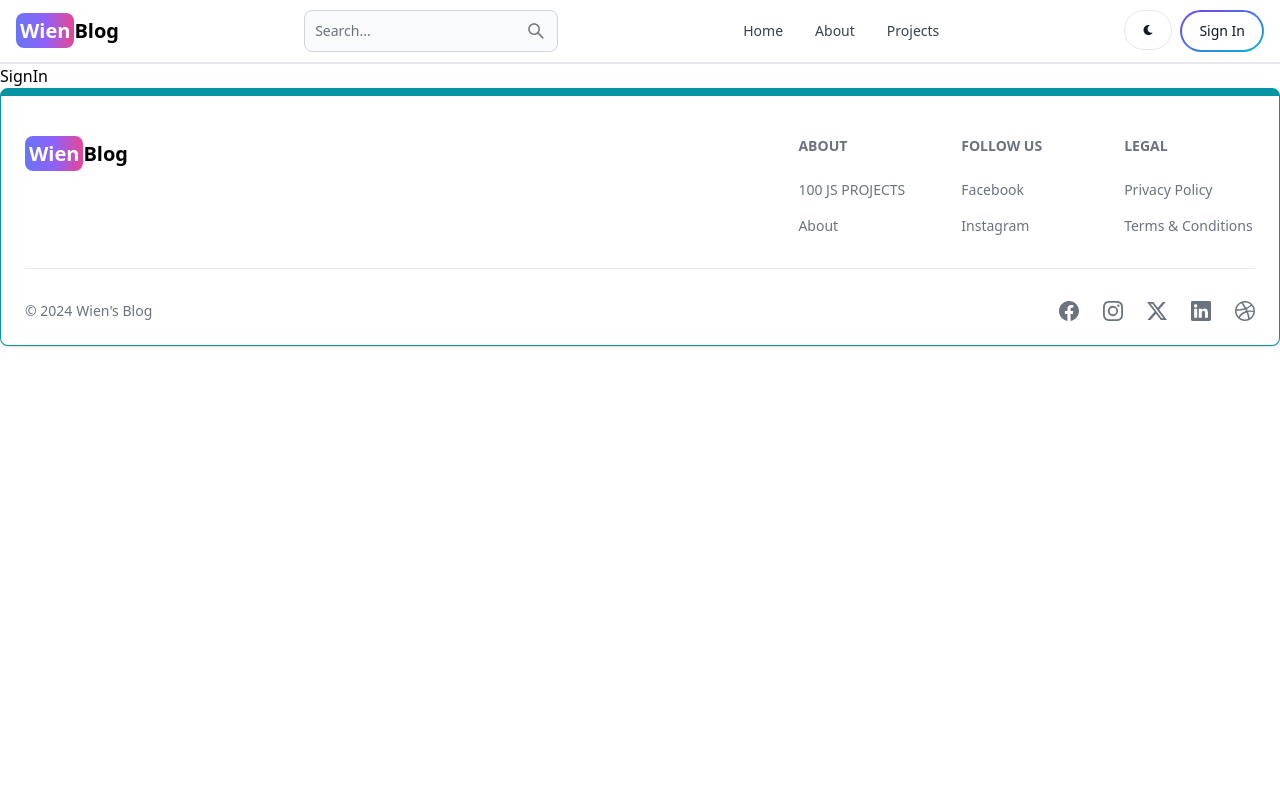
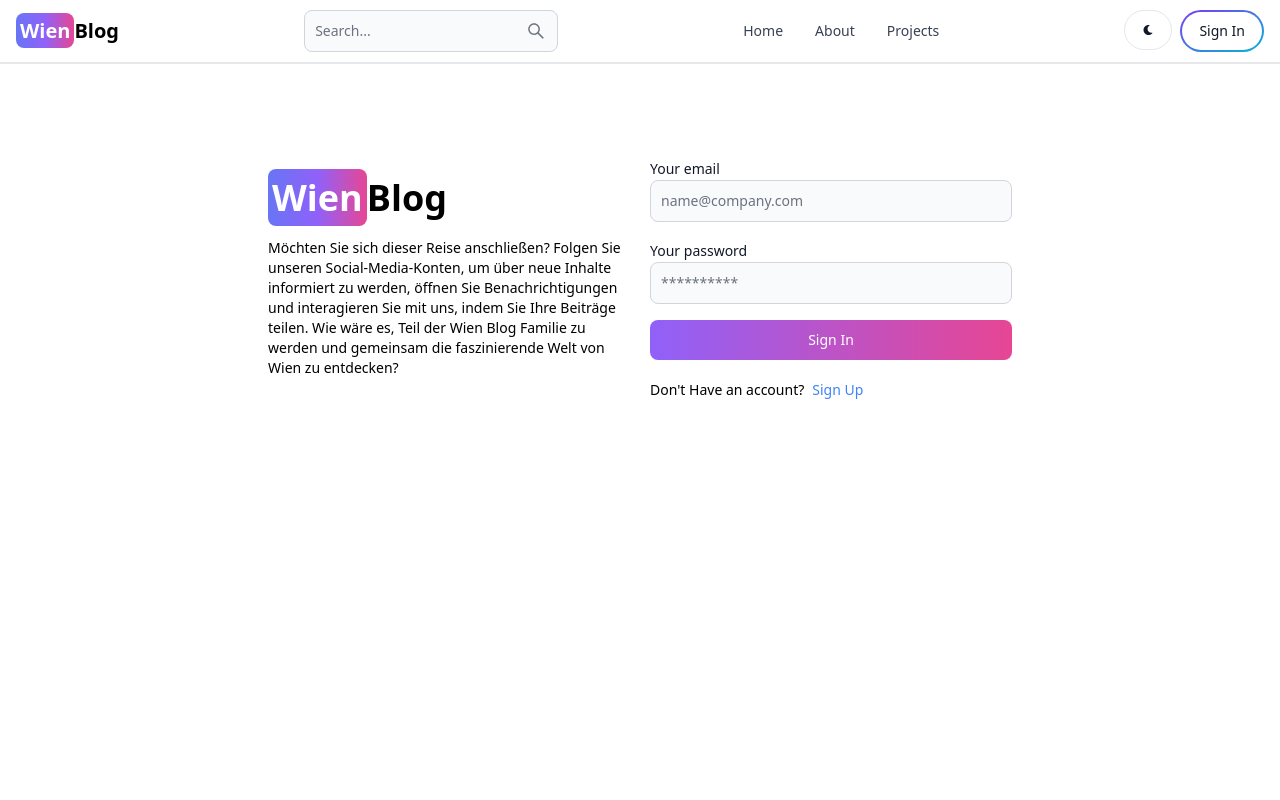
Before and after one commit to limazel/mern-blog, a React (Vite) app in the folder client/: page /sign-in in a window 1280 px wide. Shown: the top 800 px of the page. Built offline with nearby package versions, Linux system fonts and the light colour scheme.

Commit message:
complate signin page functionality

```diff
--- a/client/src/pages/SignIn.jsx
+++ b/client/src/pages/SignIn.jsx
@@ -1,7 +1,108 @@
-import React from 'react'
+import { Alert, Button, Label, Spinner, TextInput } from "flowbite-react";
+import React from "react";
+import { useState } from "react";
+import { Link, useNavigate } from "react-router-dom";
 
 export default function SignIn() {
+  const [formData, setFormData] = useState({});
+  const [errorMessage, setErrorMessage] = useState(null);
+  const [loading, setLoading] = useState(false);
+  const navigate = useNavigate();
+  const handleChange = (e) => {
+    setFormData({ ...formData, [e.target.id]: e.target.value.trim() });
+  };
+  const handleSubmit = async (e) => {
+    e.preventDefault();
+
+    if (!formData.email || !formData.password) {
+      return setErrorMessage("Please fill out all fields.");
+    }
+
+    try {
+      setLoading(true);
+      setErrorMessage(null);
+      const res = await fetch("/api/auth/signin", {
+        method: "POST",
+        headers: { "Content-Type": "application/json" },
+        body: JSON.stringify(formData),
+      });
+      const data = await res.json();
+
+      if (data.success === false) {
+        return setErrorMessage(data.message);
+      }
+      setLoading(false);
+      if(res.ok) {
+        navigate('/');
+      }
+    } catch (error) {
+      setErrorMessage(error.message);
+      setLoading(false);
+    }
+  };
   return (
-    <div>SignIn</div>
-  )
+    <div className="min-h-screen mt-20">
+      <div className="flex p-3 max-w-3xl mx-auto flex-col md:flex-row md:items-center gap-5">
+        {/* left side */}
+        <div className="flex-1">
+          <Link to="/" className="font-bold dark:text-white text-4xl">
+            <span className="px-1 py-1 bg-gradient-to-r from-indigo-500 via-purple-500 to-pink-500 rounded-lg text-white">
+              Wien
+            </span>
+            Blog
+          </Link>
+          <p className="text-sm mt-5">
+            Möchten Sie sich dieser Reise anschließen? Folgen Sie unseren
+            Social-Media-Konten, um über neue Inhalte informiert zu werden,
+            öffnen Sie Benachrichtigungen und interagieren Sie mit uns, indem
+            Sie Ihre Beiträge teilen. Wie wäre es, Teil der Wien Blog Familie zu
+            werden und gemeinsam die faszinierende Welt von Wien zu entdecken?
+          </p>
+        </div>
+        {/* right side */}
+        <div className="flex-1">
+          <form className="flex flex-col gap-4" onSubmit={handleSubmit}>
+            <div>
+              <Label value="Your email" />
+              <TextInput
+                type="email"
+                placeholder="name@company.com"
+                id="email"
+                onChange={handleChange}
+              />
+            </div>
+            <div>
+              <Label value="Your password" />
+              <TextInput
+                type="password"
+                placeholder="**********"
+                id="password"
+                onChange={handleChange}
+              />
+            </div>
+            <Button gradientDuoTone="purpleToPink" type="submit" disabled={loading}>
+              {loading ? (
+                <>
+                <Spinner size="sm"/>
+                <span className="pl-3">Loading...</span>
+                </>
+              ) : ( 'Sign In'
+              )}
+            </Button>
+          </form>
+          <div className="flex gap-2 mt-5 text-sm">
+            <span>Don't Have an account?</span>
+            <Link to="/sign-up" className="text-blue-500">
+              Sign Up
+            </Link>
+          </div>
+          {errorMessage && (
+            <Alert className="mt-5" color="failure">
+              {errorMessage}
+            </Alert>
+          )}
+        </div>
+      </div>
+    </div>
+  );
 }
```
